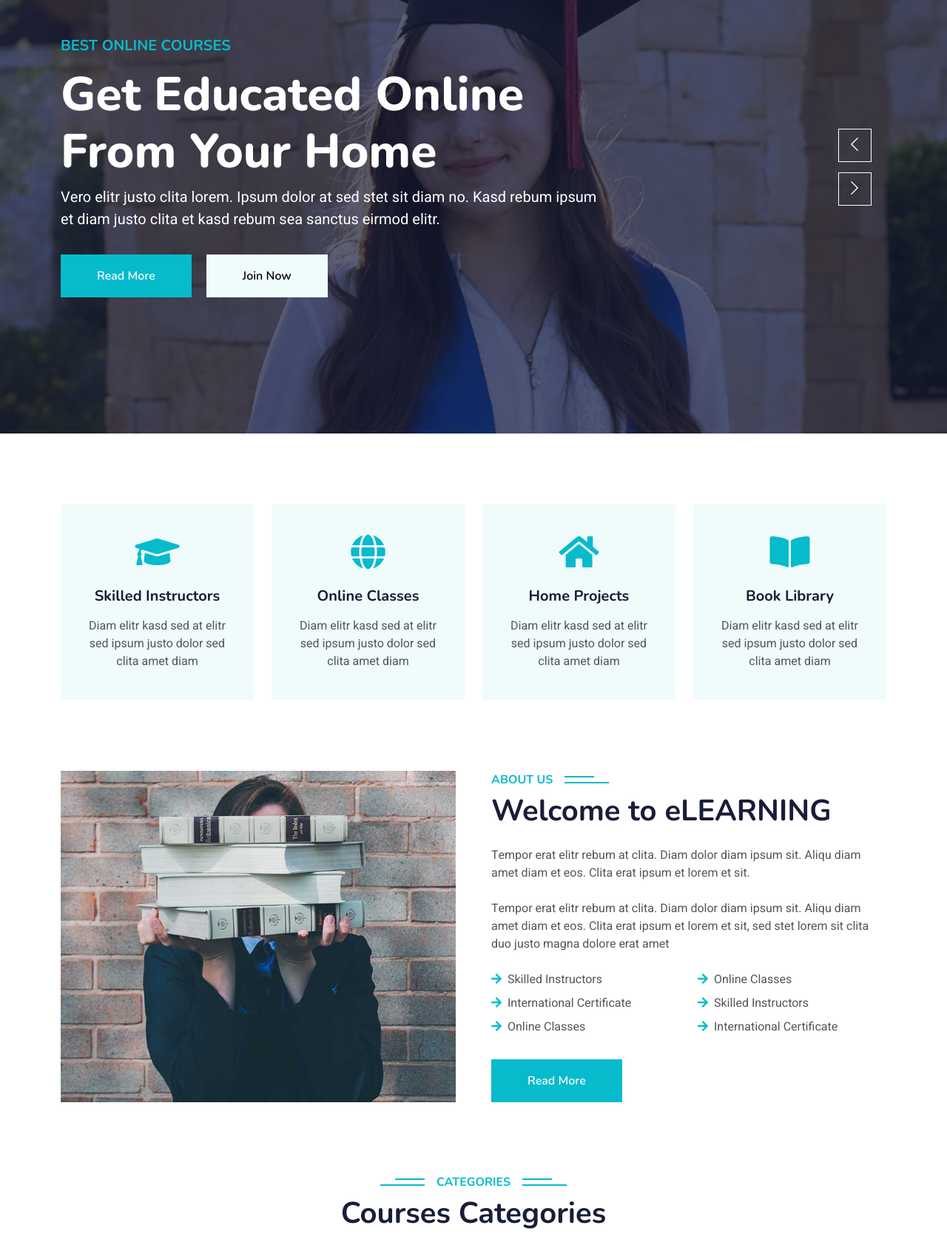
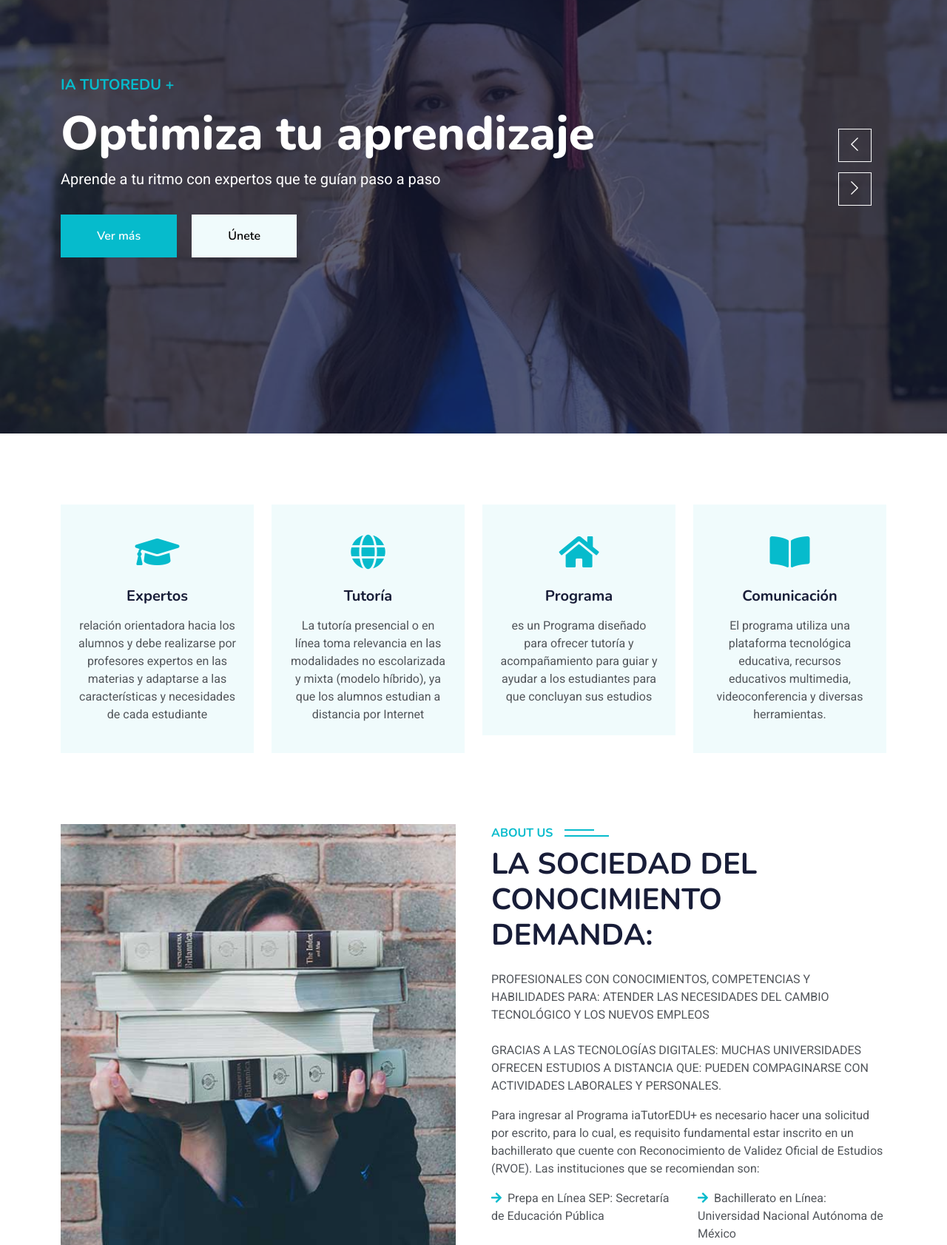
Before and after one commit to Suchil19/tutor-educacion, a plain HTML site: page index.html in a window 1280 px wide. Shown: the part 209-1892 px from the top of the page at 74% size. Drawn offline with nearby package versions, Linux system fonts and the light colour scheme.

Commit message:
Abril 07

```diff
--- a/index.html
+++ b/index.html
@@ -3,7 +3,7 @@
 
 <head>
     <meta charset="utf-8">
-    <title>Tutor Educativo</title>
+    <title>ia TutorEdu +</title>
     <meta content="width=device-width, initial-scale=1.0" name="viewport">
     <meta content="" name="keywords">
     <meta content="" name="description">
@@ -44,7 +44,7 @@
     <!-- Navbar Start -->
     <nav class="navbar navbar-expand-lg bg-white navbar-light shadow sticky-top p-0">
         <a href="index.html" class="navbar-brand d-flex align-items-center px-4 px-lg-5">
-            <h2 class="m-0 text-primary"><i class="fa fa-book me-3"></i>Tutor Educativo</h2>
+            <h2 class="m-0 text-primary"><i class="fa fa-book me-3"></i>ia TutorEdu +</h2>
         </a>
         <button type="button" class="navbar-toggler me-4" data-bs-toggle="collapse" data-bs-target="#navbarCollapse">
             <span class="navbar-toggler-icon"></span>
@@ -53,18 +53,18 @@
             <div class="navbar-nav ms-auto p-4 p-lg-0">
                 <a href="index.html" class="nav-item nav-link active">Inicio</a>
                 <a href="about.html" class="nav-item nav-link">Acerca de</a>
-                <a href="courses.html" class="nav-item nav-link">Cursos</a>
+                <a href="courses.html" class="nav-item nav-link">Contacto</a>
                 <div class="nav-item dropdown">
-                    <a href="#" class="nav-link dropdown-toggle" data-bs-toggle="dropdown">Pages</a>
+                    <a href="#" class="nav-link dropdown-toggle" data-bs-toggle="dropdown">Cursos</a>
                     <div class="dropdown-menu fade-down m-0">
                         <a href="team.html" class="dropdown-item">Nuestro Equipo</a>
                         <a href="testimonial.html" class="dropdown-item">Testimonial</a>
                         <!--a href="404.html" class="dropdown-item">404 Page</a-->
                     </div>
                 </div>
-                <a href="contact.html" class="nav-item nav-link">Contact</a>
+                <!--a href="contact.html" class="nav-item nav-link">Contact</a-->
             </div>
-            <a href="" class="btn btn-primary py-4 px-lg-5 d-none d-lg-block">Join Now<i class="fa fa-arrow-right ms-3"></i></a>
+            <a href="" class="btn btn-primary py-4 px-lg-5 d-none d-lg-block">Únete Ahora<i class="fa fa-arrow-right ms-3"></i></a>
         </div>
     </nav>
     <!-- Navbar End -->
@@ -79,11 +79,11 @@
                     <div class="container">
                         <div class="row justify-content-start">
                             <div class="col-sm-10 col-lg-8">
-                                <h5 class="text-primary text-uppercase mb-3 animated slideInDown">Best Online Courses</h5>
-                                <h1 class="display-3 text-white animated slideInDown">The Best Online Learning Platform</h1>
-                                <p class="fs-5 text-white mb-4 pb-2">Vero elitr justo clita lorem. Ipsum dolor at sed stet sit diam no. Kasd rebum ipsum et diam justo clita et kasd rebum sea sanctus eirmod elitr.</p>
-                                <a href="" class="btn btn-primary py-md-3 px-md-5 me-3 animated slideInLeft">Read More</a>
-                                <a href="" class="btn btn-light py-md-3 px-md-5 animated slideInRight">Join Now</a>
+                                <h5 class="text-primary text-uppercase mb-3 animated slideInDown">ia TutorEdu +</h5>
+                                <h1 class="display-3 text-white animated slideInDown">Una nueva Plataforma</h1>
+                                <p class="fs-5 text-white mb-4 pb-2">Encuentra el tutor ideal para reforzar tus conocimientos</p>
+                                <a href="" class="btn btn-primary py-md-3 px-md-5 me-3 animated slideInLeft">Ver más</a>
+                                <a href="" class="btn btn-light py-md-3 px-md-5 animated slideInRight">Únete</a>
                             </div>
                         </div>
                     </div>
@@ -95,11 +95,11 @@
                     <div class="container">
                         <div class="row justify-content-start">
                             <div class="col-sm-10 col-lg-8">
-                                <h5 class="text-primary text-uppercase mb-3 animated slideInDown">Best Online Courses</h5>
-                                <h1 class="display-3 text-white animated slideInDown">Get Educated Online From Your Home</h1>
-                                <p class="fs-5 text-white mb-4 pb-2">Vero elitr justo clita lorem. Ipsum dolor at sed stet sit diam no. Kasd rebum ipsum et diam justo clita et kasd rebum sea sanctus eirmod elitr.</p>
-                                <a href="" class="btn btn-primary py-md-3 px-md-5 me-3 animated slideInLeft">Read More</a>
-                                <a href="" class="btn btn-light py-md-3 px-md-5 animated slideInRight">Join Now</a>
+                                <h5 class="text-primary text-uppercase mb-3 animated slideInDown">ia TutorEdu +</h5>
+                                <h1 class="display-3 text-white animated slideInDown">Optimiza tu aprendizaje</h1>
+                                <p class="fs-5 text-white mb-4 pb-2">Aprende a tu ritmo con expertos que te guían paso a paso</p>
+                                <a href="" class="btn btn-primary py-md-3 px-md-5 me-3 animated slideInLeft">Ver más</a>
+                                <a href="" class="btn btn-light py-md-3 px-md-5 animated slideInRight">Únete</a>
                             </div>
                         </div>
                     </div>
@@ -118,8 +118,8 @@
                     <div class="service-item text-center pt-3">
                         <div class="p-4">
                             <i class="fa fa-3x fa-graduation-cap text-primary mb-4"></i>
-                            <h5 class="mb-3">Skilled Instructors</h5>
-                            <p>Diam elitr kasd sed at elitr sed ipsum justo dolor sed clita amet diam</p>
+                            <h5 class="mb-3">Expertos</h5>
+                            <p>relación orientadora hacia los alumnos y debe realizarse por profesores expertos en las materias y adaptarse a las características y necesidades de cada estudiante</p>
                         </div>
                     </div>
                 </div>
@@ -127,8 +127,8 @@
                     <div class="service-item text-center pt-3">
                         <div class="p-4">
                             <i class="fa fa-3x fa-globe text-primary mb-4"></i>
-                            <h5 class="mb-3">Online Classes</h5>
-                            <p>Diam elitr kasd sed at elitr sed ipsum justo dolor sed clita amet diam</p>
+                            <h5 class="mb-3">Tutoría</h5>
+                            <p>La tutoría presencial o en línea toma relevancia en las modalidades no escolarizada y mixta (modelo híbrido), ya que los alumnos estudian a distancia por Internet</p>
                         </div>
                     </div>
                 </div>
@@ -136,8 +136,8 @@
                     <div class="service-item text-center pt-3">
                         <div class="p-4">
                             <i class="fa fa-3x fa-home text-primary mb-4"></i>
-                            <h5 class="mb-3">Home Projects</h5>
-                            <p>Diam elitr kasd sed at elitr sed ipsum justo dolor sed clita amet diam</p>
+                            <h5 class="mb-3">Programa</h5>
+                            <p>es un Programa diseñado para ofrecer tutoría y acompañamiento para guiar y ayudar a los estudiantes para que concluyan sus estudios</p>
                         </div>
                     </div>
                 </div>
@@ -145,8 +145,8 @@
                     <div class="service-item text-center pt-3">
                         <div class="p-4">
                             <i class="fa fa-3x fa-book-open text-primary mb-4"></i>
-                            <h5 class="mb-3">Book Library</h5>
-                            <p>Diam elitr kasd sed at elitr sed ipsum justo dolor sed clita amet diam</p>
+                            <h5 class="mb-3">Comunicación</h5>
+                            <p>El programa utiliza una plataforma tecnológica educativa, recursos educativos multimedia, videoconferencia y diversas herramientas.</p>
                         </div>
                     </div>
                 </div>
@@ -167,24 +167,32 @@
                 </div>
                 <div class="col-lg-6 wow fadeInUp" data-wow-delay="0.3s">
                     <h6 class="section-title bg-white text-start text-primary pe-3">About Us</h6>
-                    <h1 class="mb-4">Welcome to eLEARNING</h1>
-                    <p class="mb-4">Tempor erat elitr rebum at clita. Diam dolor diam ipsum sit. Aliqu diam amet diam et eos. Clita erat ipsum et lorem et sit.</p>
-                    <p class="mb-4">Tempor erat elitr rebum at clita. Diam dolor diam ipsum sit. Aliqu diam amet diam et eos. Clita erat ipsum et lorem et sit, sed stet lorem sit clita duo justo magna dolore erat amet</p>
+                    <h1 class="mb-4">
+                        LA SOCIEDAD DEL CONOCIMIENTO DEMANDA:</h1>
+                    <p class="mb-4">PROFESIONALES CON CONOCIMIENTOS, COMPETENCIAS Y HABILIDADES PARA:
+                        ATENDER LAS NECESIDADES DEL CAMBIO TECNOLÓGICO Y LOS NUEVOS EMPLEOS</p>GRACIAS A LAS TECNOLOGÍAS DIGITALES:
+                        MUCHAS UNIVERSIDADES OFRECEN ESTUDIOS A DISTANCIA QUE:
+                        PUEDEN COMPAGINARSE CON ACTIVIDADES LABORALES Y PERSONALES.</p>
+
+                        <p>
+
+Para ingresar al Programa iaTutorEDU+ es necesario hacer una solicitud por escrito, para lo cual, es requisito fundamental estar inscrito en un bachillerato que cuente con Reconocimiento de Validez Oficial de Estudios (RVOE). Las instituciones que se recomiendan son:
+                        </p>
                     <div class="row gy-2 gx-4 mb-4">
                         <div class="col-sm-6">
-                            <p class="mb-0"><i class="fa fa-arrow-right text-primary me-2"></i>Skilled Instructors</p>
+                            <p class="mb-0"><i class="fa fa-arrow-right text-primary me-2"></i>Prepa en Línea SEP: Secretaría de Educación Pública</p>
                         </div>
                         <div class="col-sm-6">
-                            <p class="mb-0"><i class="fa fa-arrow-right text-primary me-2"></i>Online Classes</p>
+                            <p class="mb-0"><i class="fa fa-arrow-right text-primary me-2"></i>Bachillerato en Línea: Universidad Nacional Autónoma de México</p>
                         </div>
                         <div class="col-sm-6">
-                            <p class="mb-0"><i class="fa fa-arrow-right text-primary me-2"></i>International Certificate</p>
+                            <p class="mb-0"><i class="fa fa-arrow-right text-primary me-2"></i>Bachillerato Digital: Ciudad de México</p>
                         </div>
                         <div class="col-sm-6">
-                            <p class="mb-0"><i class="fa fa-arrow-right text-primary me-2"></i>Skilled Instructors</p>
+                            <p class="mb-0"><i class="fa fa-arrow-right text-primary me-2"></i>Bachillerato en Línea: Colegio de Bachilleres</p>
                         </div>
                         <div class="col-sm-6">
-                            <p class="mb-0"><i class="fa fa-arrow-right text-primary me-2"></i>Online Classes</p>
+                            <p class="mb-0"><i class="fa fa-arrow-right text-primary me-2"></i>Clases Online</p>
                         </div>
                         <div class="col-sm-6">
                             <p class="mb-0"><i class="fa fa-arrow-right text-primary me-2"></i>International Certificate</p>
@@ -543,17 +551,17 @@
             <div class="copyright">
                 <div class="row">
                     <div class="col-md-6 text-center text-md-start mb-3 mb-md-0">
-                        &copy; <a class="border-bottom" href="#">Your Site Name</a>, All Right Reserved.
+                        &copy; <a class="border-bottom" href="#">ia TutorEdu +</a>, CDMX.
 
                         <!--/*** This template is free as long as you keep the footer author’s credit link/attribution link/backlink. If you'd like to use the template without the footer author’s credit link/attribution link/backlink, you can purchase the Credit Removal License from "https://htmlcodex.com/credit-removal". Thank you for your support. ***/-->
-                        Designed By <a class="border-bottom" href="https://htmlcodex.com">HTML Codex</a><br><br>
-                        Distributed By <a class="border-bottom" href="https://themewagon.com">ThemeWagon</a>
+                        Diseñado por<a class="border-bottom" href="#">ia TutorEdu +</a><br><br>
+                        Distribuido por <a class="border-bottom" href="#">Clases online</a>
                     </div>
                     <div class="col-md-6 text-center text-md-end">
                         <div class="footer-menu">
-                            <a href="">Home</a>
+                            <a href="">Inicio</a>
                             <a href="">Cookies</a>
-                            <a href="">Help</a>
+                            <a href="">Contacto</a>
                             <a href="">FQAs</a>
                         </div>
                     </div>
```
Also changed, not shown: 404.html (+5 -5 lines), about.html (+5 -5 lines), contact.html (+5 -5 lines), courses.html (+5 -5 lines), team.html (+9 -5 lines), testimonial.html (+5 -5 lines), LICENSE.txt (deleted), READ-ME.txt (deleted), 1 other file.
